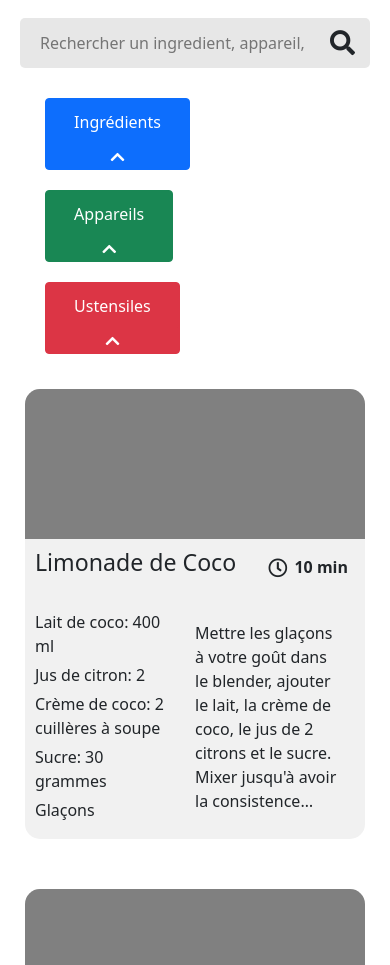
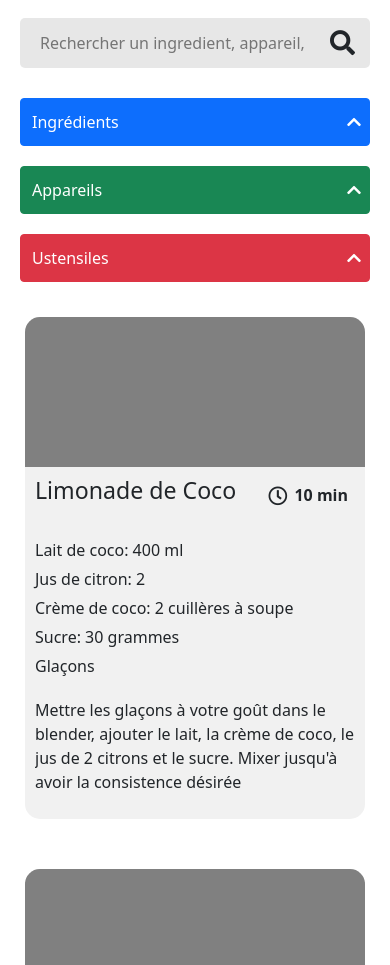
Before and after one commit to 2Bid/AxelSalenbier_7_06102021, a website: page index.html in a window 390 px wide. Shown: the part 135-1100 px from the top of the page. Drawn offline with nearby package versions, Linux system fonts and the light colour scheme.

Commit message:
responsive

```diff
--- a/style.css
+++ b/style.css
@@ -296,11 +296,30 @@ body {
 
      .dropdown{
           width: 100%;
-          max-width: 300px;
+          max-width: none;
           margin: 10px 0;
      }
 
      .dropdown-toggle{
           width: 100%;
      }
+
+     .btn{
+          width: 100%;
+          display: flex !important;
+          align-items: center !important;
+     }
+
+     .bot{
+          flex-direction: column;
+     }
+
+     .liste,
+     .desc{
+          width: 100%;
+     }
+
+     .desc{
+          margin: 15px 0;
+     }
 }
```
